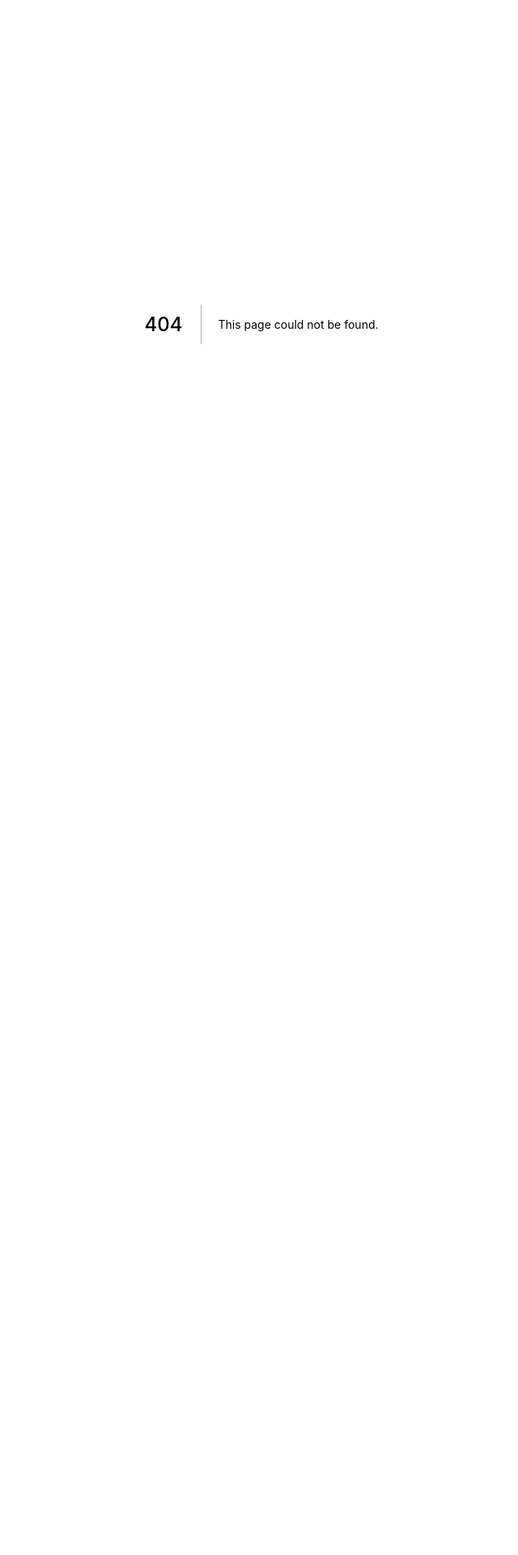
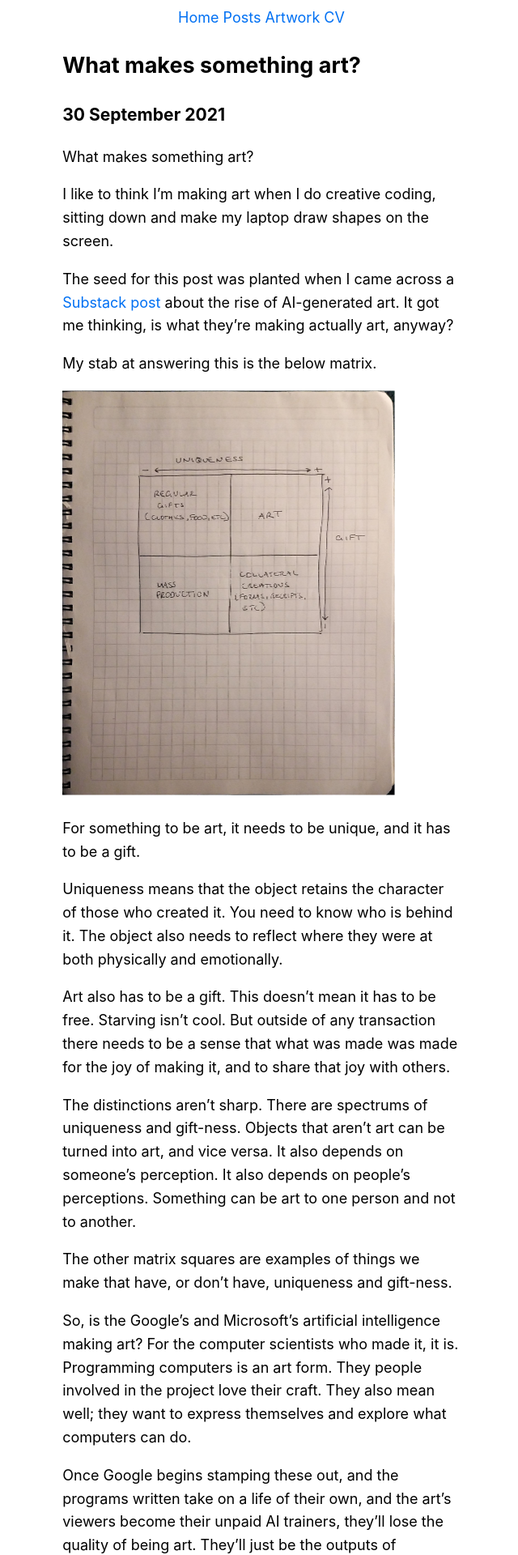
Before and after one commit to apbryant/website, a Next.js app: page /posts/what-makes-something-art in a window 1280 px wide. Before the commit this address had no page. Shown: the top 1920 px of the page at 81% size, without its empty margins (317-957 px from the left). Before the commit the page ends 800 px from the top, so only its background shows below. Built offline with nearby package versions, Linux system fonts and the light colour scheme.

Commit message:
What makes something art

```diff
--- a/pages/posts/posts-index.js
+++ b/pages/posts/posts-index.js
@@ -11,6 +11,11 @@ export default function FirstPost() {
 
 
 
+      <div>
+      <Link href="/posts/what-makes-something-art">
+        <a>What makes something art?</a>
+      </Link>
+      </div>
       <div>
       <Link href="/posts/the-dose-makes-the-poison">
         <a>The dose makes the poison</a>
--- /dev/null
+++ b/pages/posts/what-makes-something-art.js
@@ -0,0 +1,56 @@
+import Head from 'next/head'
+import Link from 'next/link'
+import Image from 'next/image'
+import MyHeader from '../../components/MyHeader'
+export default function WhatMakesSomethingArt() {
+  return (
+    <>
+        <MyHeader />
+
+      <article>
+        <h2>What makes something art?</h2>
+        <h3>30 September 2021</h3>
+        <p>What makes something art?</p>
+
+        <p>I like to think I’m making art when I do creative coding, sitting down and make my laptop draw shapes on the screen.</p>
+
+<p>The seed for this post was planted when I came across a <a href="https://erikhoel.substack.com/p/big-tech-is-replacing-human-artists">Substack post</a> about the rise of AI-generated art. It got me thinking, is what they’re making actually art, anyway?</p>
+
+<p>My stab at answering this is the below matrix.</p>
+
+<Image
+    src="/images/what-makes-something-art/UNIQUENESS.png" // Route of the image file
+  layout="intrinsic"
+  height={500} // Desired size with correct aspect ratio
+  width={411} // Desired size with correct aspect ratio
+  alt=""
+/>
+
+<p>For something to be art, it needs to be unique, and it has to be a gift.</p>
+
+<p>Uniqueness means that the object retains the character of those who created it. You need to know who is behind it. The object also needs to reflect where they were at both physically and emotionally.</p>
+
+<p>Art also has to be a gift. This doesn’t mean it has to be free. Starving isn’t cool. But outside of any transaction there needs to be a sense that what was made was made for the joy of making it, and to share that joy with others.</p>
+
+<p>The distinctions aren’t sharp. There are spectrums of uniqueness and gift-ness. Objects that aren’t art can be turned into art, and vice versa. It also depends on someone’s perception. It also depends on people’s perceptions. Something can be art to one person and not to another.</p>
+
+<p>The other matrix squares are examples of things we make that have, or don’t have, uniqueness and gift-ness.</p>
+
+<p>So, is the Google’s and Microsoft’s artificial intelligence making art? For the computer scientists who made it, it is. Programming computers is an art form. They people involved in the project love their craft. They also mean well; they want to express themselves and explore what computers can do.</p>
+
+<p>Once Google begins stamping these out, and the programs written take on a life of their own, and the art’s viewers become their unpaid AI trainers, they’ll lose the quality of being art. They’ll just be the outputs of machines without substance behind it.</p>
+
+<p>Gresham’s law will come into force, the bad driving out the good. There will always be people who want art because of the emotional connection it brings, and the satisfaction that comes from knowing a person poured their energy into what was made. People with the right intentions will seek out information about art’s origins, as they do with physical goods. Those who buy AI art expecting the same effect will know something is off.</p>
+
+<p>But, AI art will saturate the market, because it's cheaper and more profitable to make than the real kind. We’ll see them more. Furthermore, we won’t know whether they’re real or not because, at a glance, you won’t be able to tell. Regardless, the impressions that the AI art make will influence the decisions we make, nudging them in the direction Big Tech deems suitable to their interests.</p>
+
+<p>Our baseline assumption has been that if you see art, a real person made it. That assumption is no longer valid. When you browse the internet or, even worse, read the comments, you assume that someone created what you see. You might question their integrity, but you at least think it was a person. When you see a photo or video, you think that the people in them are real. But once you know that AI may be creating what you consume, there’s no turning back. The world becomes a less hospitable place.</p>
+
+      </article>
+
+            <footer>
+                © Andrew Bryant
+            </footer>
+    </>
+  )
+}
```
Also changed, not shown: public/images/what-makes-something-art/UNIQUENESS.png (added), 1 other file (tests, documents, lock files or other folders).
